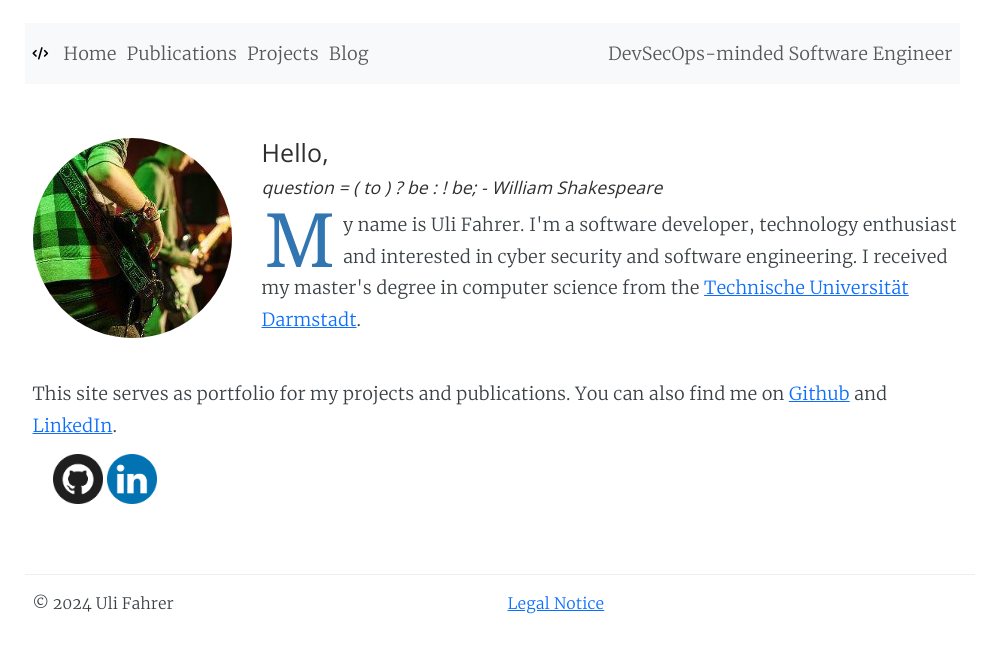
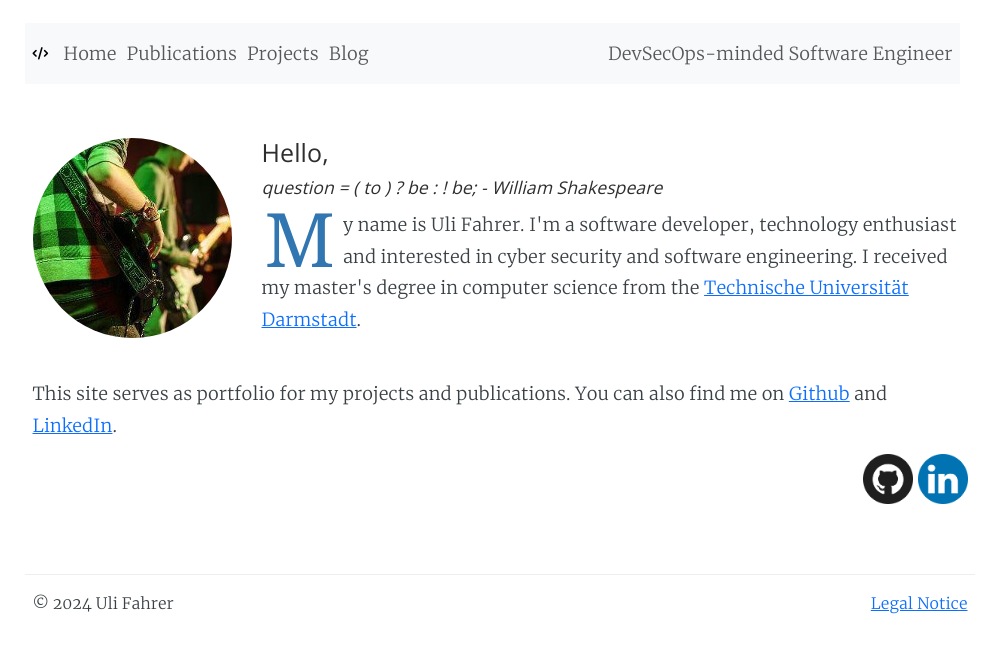
Before and after one commit to Tooa/tooa.github.io, a Jekyll site: the page built from index.html, in a window 1280 px wide. Shown: the top 653 px of the page, without its empty margins (140-1139 px from the left). Built offline with Jekyll 4.4.1, drawn with Linux system fonts in a browser that asks for light colours.

Commit message:
fix: migrate text align to Bootstrap 5

```diff
--- a/_includes/footer.html
+++ b/_includes/footer.html
@@ -5,7 +5,7 @@
 		</div>
 
 		<div class="col">
-			<p class="pull-right">
+			<p class="text-end">
 				<small>
 					<a href="/about" title="About this site">Legal Notice</a>
 				</small>
--- a/_layouts/blog-overview.html
+++ b/_layouts/blog-overview.html
@@ -11,6 +11,6 @@ layout: default
 
         {{ content }}
 
-		<p class="pull-right">| <a href="#">Back to top</a> |</p>
+		<p class="text-end">| <a href="#">Back to top</a> |</p>
 	</div>
 </div><!-- /.blog-overview -->
--- a/_layouts/post.html
+++ b/_layouts/post.html
@@ -48,7 +48,7 @@ layout: default
         </div>
 
         <div class="col-md-12 col-12 blog-section">
-            <p class="pull-right">{% if page.previous.url %} <a href="{{page.previous.url}}" title="Previous Post: {{page.previous.title}}">&laquo; Previous Article</a>  {% endif %}  |  <a href="#">Back to top</a>  |  {% if page.next.url %}  <a href="{{page.next.url}}" title="Next Post: {{page.next.title}}">Next Article &raquo; </a>  {% endif %} </p>
+            <p class="text-end">{% if page.previous.url %} <a href="{{page.previous.url}}" title="Previous Post: {{page.previous.title}}">&laquo; Previous Article</a>  {% endif %}  |  <a href="#">Back to top</a>  |  {% if page.next.url %}  <a href="{{page.next.url}}" title="Next Post: {{page.next.title}}">Next Article &raquo; </a>  {% endif %} </p>
         </div>
 
         <div class="col-md-12 col-12 blog-section">
--- a/index.html
+++ b/index.html
@@ -27,7 +27,7 @@ description: Personal website showcasing my projects and academic pursuit to the
 
 <div class="row">
 	<div class="col-md-12 col-12">
-		<ul class="pull-right social-icons">
+		<ul class="social-icons text-end">
 			<li><a href="https://github.com/Tooa" target="_blank"><img class="social-icons" src="img/github.png"></a></li>
 			<li><a href="https://de.linkedin.com/in/ulifahrer" target="_blank"><img class="social-icons" src="img/linkedin.png"></a></li>
 		</ul>
```
